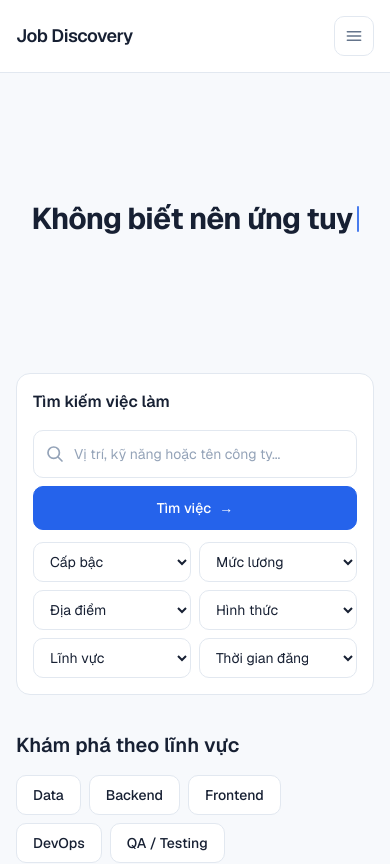
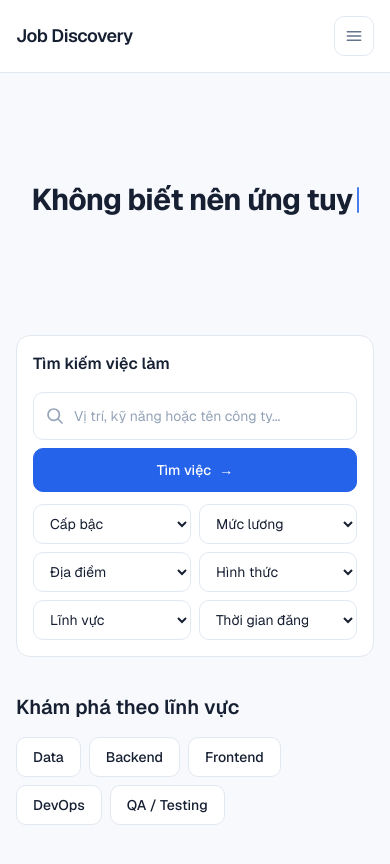
Before and after one commit to VoHoangPhucDTA/job-discovery-platform, a Next.js app in the folder frontend/: page / in a window 390 px wide. Shown: the top 864 px of the page. Built offline with nearby package versions, Linux system fonts and the light colour scheme.

Commit message:
fix(home): tune hero height across screen sizes

```diff
--- a/frontend/app/components/home-hero-heading.tsx
+++ b/frontend/app/components/home-hero-heading.tsx
@@ -55,7 +55,7 @@ export function HomeHeroHeading() {
   return (
     <h1
       aria-label="Tìm kiếm việc làm từ nhiều nền tảng và nhanh chóng tìm được công việc phù hợp."
-      className="mx-auto flex min-h-[228px] w-full max-w-4xl items-center justify-center text-page-title font-bold tracking-tight text-foreground sm:min-h-[144px] sm:text-display"
+      className="mx-auto flex min-h-[228px] w-full max-w-4xl items-center justify-center text-page-title font-bold tracking-tight text-foreground min-[375px]:min-h-[190px] min-[480px]:min-h-[152px] sm:min-h-[176px] sm:text-display md:min-h-[144px]"
     >
       <span aria-hidden="true">{visibleText}</span>
       <span
```
